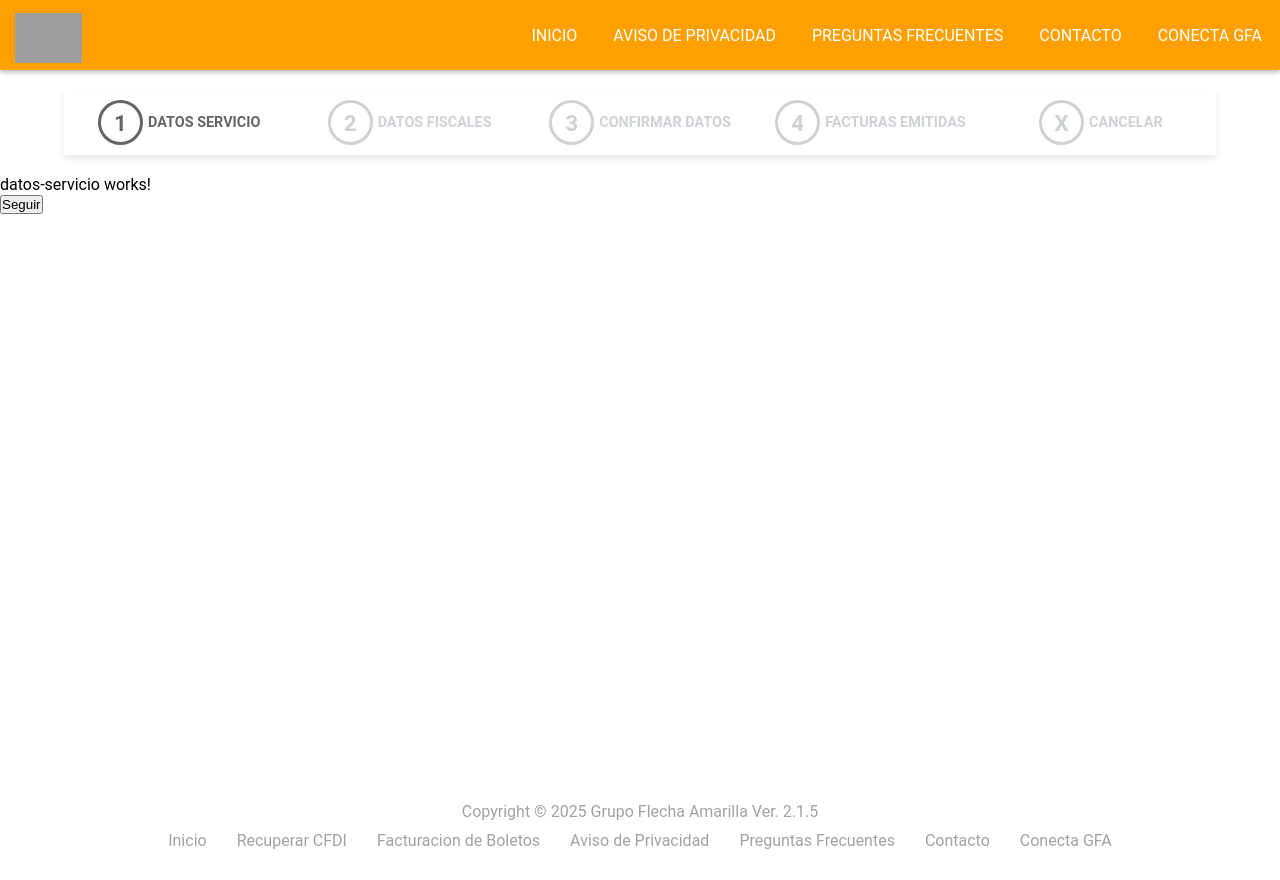
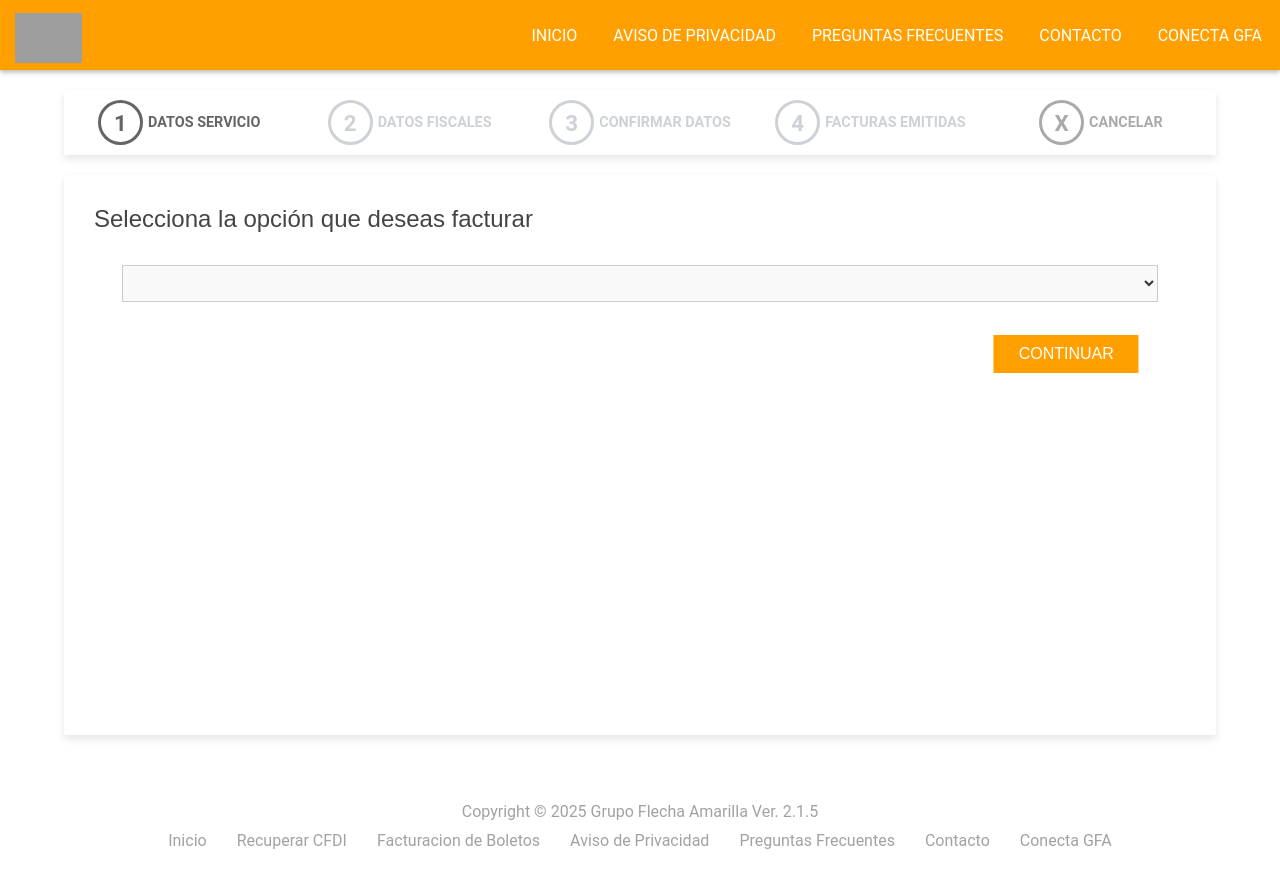
Before and after one commit to FranciscoTxz/BillOne, an Angular app in the folder web/BillOne/: page /facturar in a window 1280 px wide. Built offline with nearby package versions, Linux system fonts and the light colour scheme; grey boxes are pictures that could not be loaded.

Commit message:
Paso uno Datos servicio front

```diff
--- a/web/BillOne/src/app/pages/inicio/components/datos-fiscales/datos-fiscales.component.html
+++ b/web/BillOne/src/app/pages/inicio/components/datos-fiscales/datos-fiscales.component.html
@@ -1 +1,22 @@
-<p>datos-fiscales works!</p>
+<form [formGroup]="form">
+    <label>
+      Nombre del servicio:
+      <input type="text" formControlName="nombreServicio" />
+      <div *ngIf="form.get('nombreServicio')?.invalid && form.get('nombreServicio')?.touched">
+        Campo obligatorio.
+      </div>
+    </label>
+
+    <label>
+      Descripción:
+      <input type="text" formControlName="descripcion" />
+    </label>
+
+    <label>
+      Fecha:
+      <input type="date" formControlName="fecha" />
+      <div *ngIf="form.get('fecha')?.invalid && form.get('fecha')?.touched">
+        Fecha requerida.
+      </div>
+    </label>
+  </form>
--- a/web/BillOne/src/app/pages/inicio/components/datos-fiscales/datos-fiscales.component.ts
+++ b/web/BillOne/src/app/pages/inicio/components/datos-fiscales/datos-fiscales.component.ts
@@ -1,12 +1,32 @@
 import { Component } from '@angular/core';
+import { FormBuilder, FormGroup, ReactiveFormsModule, Validators } from '@angular/forms';
 
 @Component({
   selector: 'app-datos-fiscales',
   standalone: true,
-  imports: [],
+  imports: [ReactiveFormsModule],
   templateUrl: './datos-fiscales.component.html',
   styleUrl: './datos-fiscales.component.scss'
 })
 export class DatosFiscalesComponent {
+  form: FormGroup;
 
+  constructor(private fb: FormBuilder) {
+    this.form = this.fb.group({
+      nombreServicio: ['', Validators.required],
+      descripcion: [''],
+      fecha: ['', Validators.required]
+    });
+  }
+
+  // Expone si el formulario es válido
+  isValid(): boolean {
+    this.form.markAllAsTouched();
+    return this.form.valid;
+  }
+
+  // Expone los datos del formulario
+  getData(): any {
+    return this.form.value;
+  }
 }
--- a/web/BillOne/src/app/pages/inicio/components/datos-servicio/datos-servicio.component.html
+++ b/web/BillOne/src/app/pages/inicio/components/datos-servicio/datos-servicio.component.html
@@ -1 +1,13 @@
-<p>datos-servicio works!</p>
+<div class="form-div">
+<form [formGroup]="form" class="selector">
+  <h2>Selecciona la opción que deseas facturar</h2>
+
+  <label>
+    <select formControlName="tipoServicio">
+      <option value="facturacion-boletos">Facturación de Boletos</option>
+      <option value="facturacion-boletos-primera-plus">Facturación de Envios Primera Plus</option>
+      <option value="facturacion-consumo-alimentos">Facturación de Consumo de Alimentos</option>
+    </select>
+  </label>
+</form>
+</div>
--- a/web/BillOne/src/app/pages/inicio/components/datos-servicio/datos-servicio.component.scss
+++ b/web/BillOne/src/app/pages/inicio/components/datos-servicio/datos-servicio.component.scss
@@ -0,0 +1,48 @@
+.selector {
+  display: flex;
+  flex-direction: column;
+  gap: 1rem;
+  font-family: Arial, sans-serif;
+
+  h2 {
+    font-size: 24px;
+    font-weight: 300;
+    color: #444;
+    margin-bottom: 1rem;
+    padding: 20px 0px 0px 30px;
+  }
+
+  label {
+    display: flex;
+    flex-direction: column;
+    align-items: center;
+    font-size: 1rem;
+    color: #555;
+
+    select {
+      width: 90%; // Ancho del select
+      padding: 8px;
+      font-size: 1rem;
+      border: 1px solid #ccc;
+      background-color: #f9f9f9;
+      color: #333;
+      cursor: pointer;
+      transition: border-color 0.2s, background-color 0.2s;
+
+      &:focus {
+        border-color: #9e9e9e; // Color del borde al enfocar
+        background-color: #fff; // Fondo blanco al enfocar
+        outline: none;
+      }
+
+      &:hover {
+        border-color: #9e9e9e; // Color del borde al pasar el mouse
+      }
+
+      option {
+        font-size: 1rem;
+        color: #444444;
+      }
+    }
+  }
+}
--- a/web/BillOne/src/app/pages/inicio/components/datos-servicio/datos-servicio.component.ts
+++ b/web/BillOne/src/app/pages/inicio/components/datos-servicio/datos-servicio.component.ts
@@ -1,12 +1,30 @@
 import { Component } from '@angular/core';
+import { FormBuilder, FormGroup, ReactiveFormsModule, Validators } from '@angular/forms';
 
 @Component({
   selector: 'app-datos-servicio',
   standalone: true,
-  imports: [],
+  imports: [ReactiveFormsModule],
   templateUrl: './datos-servicio.component.html',
-  styleUrl: './datos-servicio.component.scss'
+  styleUrls: ['./datos-servicio.component.scss']
 })
 export class DatosServicioComponent {
+  form: FormGroup;
 
+  constructor(private fb: FormBuilder) {
+    this.form = this.fb.group({
+      tipoServicio: ['', Validators.required] // Campo para el select
+    });
+  }
+
+  // Expone si el formulario es válido
+  isValid(): boolean {
+    this.form.markAllAsTouched();
+    return this.form.valid;
+  }
+
+  // Expone los datos del formulario
+  getData(): any {
+    return this.form.value;
+  }
 }
--- a/web/BillOne/src/app/pages/inicio/components/menu-proceso/menu-proceso.component.html
+++ b/web/BillOne/src/app/pages/inicio/components/menu-proceso/menu-proceso.component.html
@@ -31,17 +31,26 @@
     <div class="circle">4</div>
     <p>Facturas Emitidas</p>
   </div>
-  <div class="step" (click)="showCancelModal()">
+  <div class="step cancel-btn" (click)="showCancelModal()">
     <div class="circle">X</div>
     <p>Cancelar</p>
   </div>
 </div>
 
 <!-- Contenido dinámico según el paso actual -->
-<div class="content">
+<div class="content content-process">
   <ng-container *ngIf="currentStep === 1">
-    <app-datos-servicio></app-datos-servicio>
-    <button (click)="nextStep()">Seguir</button>
+
+      <ng-container *ngIf="currentStepDatosServicio === 1">
+        <app-datos-servicio class="comp-datos"></app-datos-servicio>
+        <button class="btn-first" (click)="nextStepDatosServicio()">CONTINUAR</button>
+      </ng-container>
+
+    <ng-container *ngIf="currentStepDatosServicio === 2">
+      <app-datos-servicio></app-datos-servicio>
+      <button (click)="nextStep()">AGREGAR TOKEN</button>
+    </ng-container>
+
   </ng-container>
   <ng-container *ngIf="currentStep === 2">
     <app-datos-fiscales></app-datos-fiscales>
--- a/web/BillOne/src/app/pages/inicio/components/menu-proceso/menu-proceso.component.scss
+++ b/web/BillOne/src/app/pages/inicio/components/menu-proceso/menu-proceso.component.scss
@@ -41,12 +41,12 @@
     }
 
     &.completed .circle {
-      border-color: #656565;
-      color: #656565;
+      border-color: #ffa000;
+      color: #ffa000;
     }
 
     &.completed p {
-      color: #656565;
+      color: #ffa000;
     }
 
     &.completed:not(:last-child)::after {
@@ -79,9 +79,13 @@
     }
   }
 
-  .step:last-child .circle {
-    border-color: #ced1d6;
-    color: #ced1d6;
+  .step:last-child .circle{
+    border-color: #aaaaaa;
+    color: #aaaaaa;
+  }
+
+  .step:last-child p{
+    color: #aaaaaa;
   }
 
   @media (max-width: 768px) {
@@ -183,3 +187,37 @@
     }
   }
 }
+
+.content-process{
+  display: flex;
+  justify-content: space-between;
+  flex-wrap: nowrap;
+  width: 90%;
+  max-width: 1350px;
+  margin: 20px auto;
+  padding: 10px 0;
+  background-color: #fff;
+  box-shadow: 0 4px 8px rgba(0, 0, 0, 0.1);
+  height: 70vh;
+  position: relative;
+
+  .btn-first{
+    position: absolute;
+    top: 160px;
+    left: 87%;
+    transform: translateX(-50%);
+    padding: 10px 25px;
+    font-size: 1rem;
+    border: none;
+    border-radius: 0px;
+    cursor: pointer;
+    transition: background-color 0.3s;
+    background-color: #ffa000;
+    color: #fff;
+  }
+}
+
+.comp-datos{
+  width: 100%;
+  height: 100%;
+}
--- a/web/BillOne/src/app/pages/inicio/components/menu-proceso/menu-proceso.component.ts
+++ b/web/BillOne/src/app/pages/inicio/components/menu-proceso/menu-proceso.component.ts
@@ -1,5 +1,5 @@
 import { CommonModule } from '@angular/common';
-import { Component } from '@angular/core';
+import { Component, ViewChild } from '@angular/core';
 import { Router, RouterModule } from '@angular/router';
 import { ConfirmarDatosComponent } from '../confirmar-datos/confirmar-datos.component';
 import { DatosFiscalesComponent } from '../datos-fiscales/datos-fiscales.component';
@@ -15,17 +15,61 @@ import { FacturasEmitidasComponent } from '../facturas-emitidas/facturas-emitida
 })
 export class MenuProcesoComponent {
   currentStep: number = 1; // Controla el paso actual
+  currentStepDatosServicio: number = 1; // Controla el paso actual dentro de el proceso datos servicio
   showModal: boolean = false; // Controla la visibilidad del modal
+
+  // Almacén de todos los datos del cliente
+  formData = {
+    datosServicio: {},
+    datosFiscales: {},
+    confirmarDatos: {}
+  };
+
+  // Referencias a los componentes hijos
+  @ViewChild(DatosServicioComponent) datosServicioComponent!: DatosServicioComponent;
+  @ViewChild(DatosFiscalesComponent) datosFiscalesComponent!: DatosFiscalesComponent;
+  @ViewChild(ConfirmarDatosComponent) confirmarDatosComponent!: ConfirmarDatosComponent;
+  @ViewChild(FacturasEmitidasComponent) facturasEmitidasComponent!: FacturasEmitidasComponent;
 
   constructor(private router: Router) {}
 
   setStep(step: number): void {
     this.currentStep = step; // Cambia al paso seleccionado
+    this.currentStepDatosServicio = 1; // Reinicia el paso dentro de el proceso datos servicio
+  }
+
+  nextStepDatosServicio(): void {
+    if (this.datosServicioComponent?.isValid()) {
+      this.formData.datosServicio = this.datosServicioComponent.getData();
+      if (this.currentStepDatosServicio < 2) {
+        this.currentStepDatosServicio++;
+      } else {
+        this.currentStep++; // Avanza al siguiente paso general si ya es el último subpaso
+      }
+    } else {
+      alert('Completa correctamente los datos del servicio.');
+    }
   }
 
   nextStep(): void {
-    if (this.currentStep < 4) {
-      this.currentStep++; // Avanza al siguiente paso
+    switch (this.currentStep) {
+      case 1:
+        if (this.datosServicioComponent?.isValid()) {
+          this.formData.datosServicio = this.datosServicioComponent.getData();
+          this.currentStep++;
+        } else {
+          alert('Completa correctamente los datos fiscales.');
+        }
+        break;
+
+      case 2:
+        if (this.datosFiscalesComponent?.isValid()) {
+          this.formData.datosFiscales = this.datosFiscalesComponent.getData();
+          this.currentStep++;
+        } else {
+          alert('Completa correctamente los datos fiscales.');
+        }
+        break;
     }
   }
 
@@ -40,6 +84,7 @@ export class MenuProcesoComponent {
   cancel(): void {
     this.showModal = false; // Oculta el modal
     this.currentStep = 1; // Regresa al primer paso
+    this.currentStepDatosServicio = 1; // Regresa al primer paso dentro de el proceso datos servicio
     this.router.navigate(['/inicio']);
   }
 }
```
